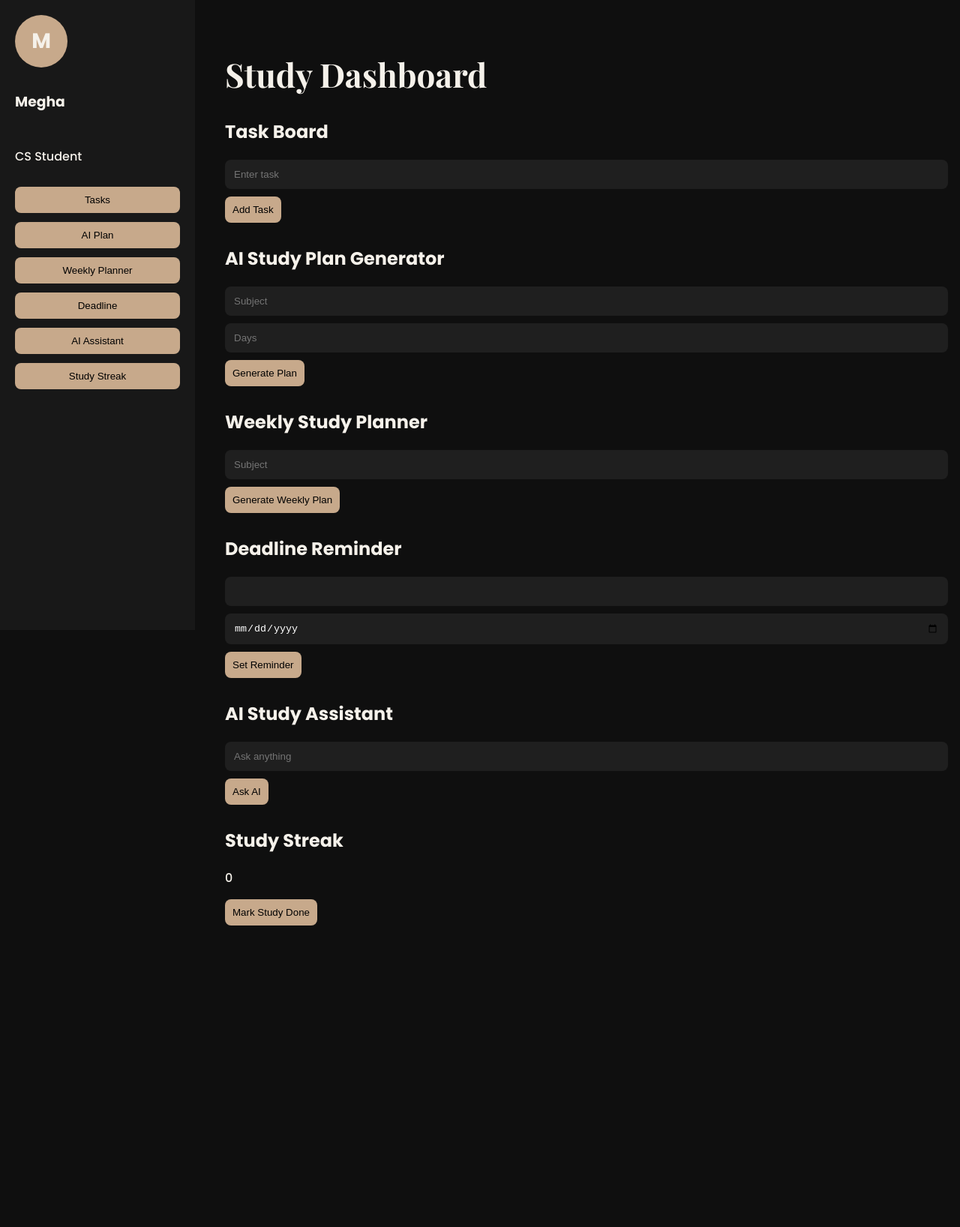
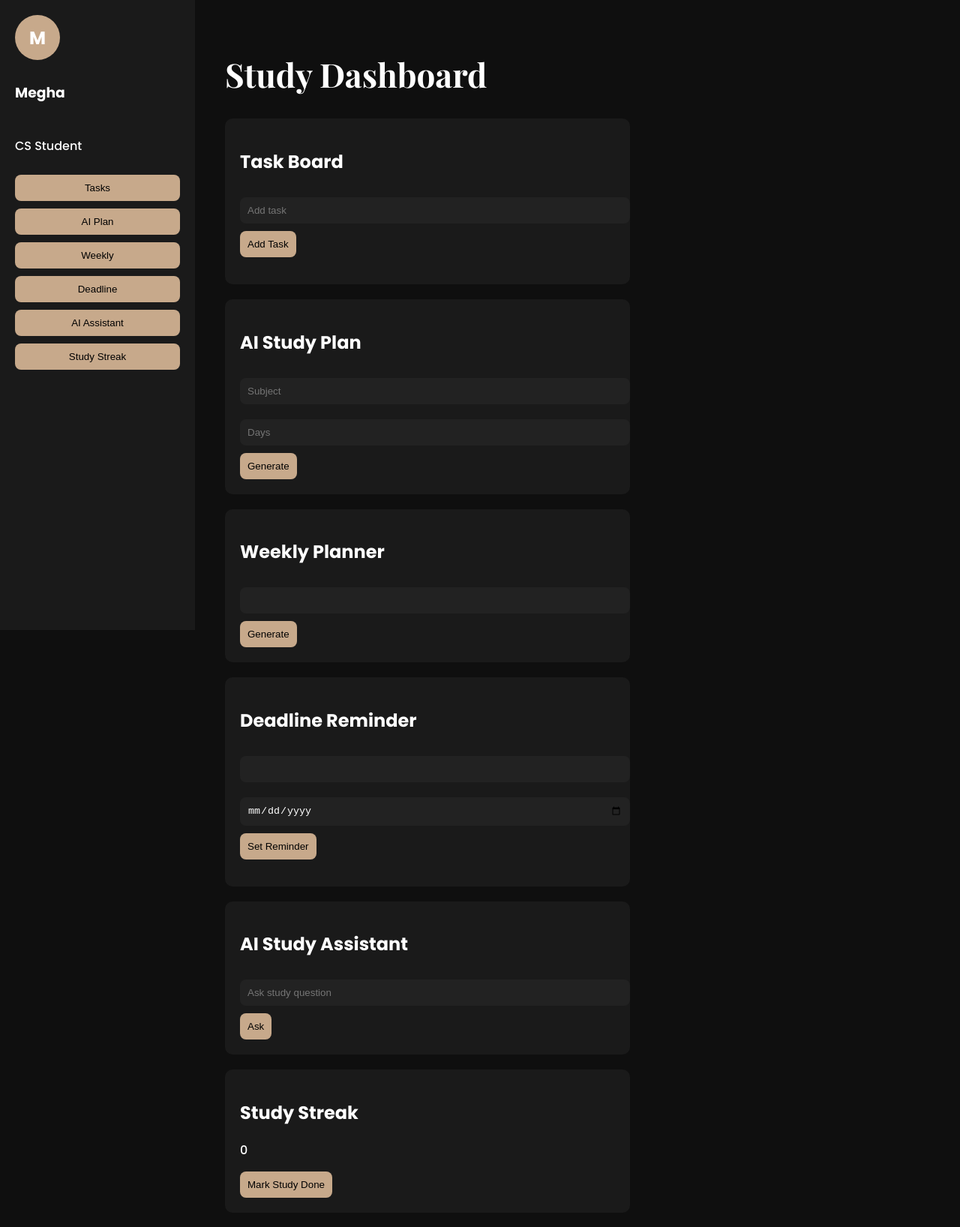
Before and after one commit to meghamanjunath794-star/student-task-manager, a plain HTML site: page frontend/index.html in a window 1280 px wide. Shown: the whole page at 75% size. Before the commit the page ends 1274 px from the top, so only its background shows below. Drawn offline with nearby package versions, Linux system fonts and the light colour scheme.

Commit message:
added modern UI and fixed AI assistant

```diff
--- a/frontend/index.html
+++ b/frontend/index.html
@@ -12,8 +12,6 @@
 
 <div class="layout">
 
-<!-- Sidebar -->
-
 <div class="sidebar">
 
 <div class="avatar">M</div>
@@ -23,158 +21,96 @@
 <p>CS Student</p>
 
 <button onclick="show('tasks')">Tasks</button>
-
-<button onclick="show('generator')">AI Plan</button>
-
-<button onclick="show('weekly')">Weekly Planner</button>
-
+<button onclick="show('plan')">AI Plan</button>
+<button onclick="show('weekly')">Weekly</button>
 <button onclick="show('deadline')">Deadline</button>
-
-<button onclick="show('chat')">AI Assistant</button>
-
+<button onclick="show('assistant')">AI Assistant</button>
 <button onclick="show('streak')">Study Streak</button>
 
 </div>
 
-<!-- Main -->
 
 <div class="main">
 
 <h1 class="page-title">Study Dashboard</h1>
 
 
-<!-- TASK BOARD -->
+<div id="tasks" class="card">
 
-<div id="tasks" class="section">
+<h2>Task Board</h2>
 
-<h2 class="section-title">Task Board</h2>
+<input id="taskInput" placeholder="Add task">
 
-<input id="taskInput" placeholder="Enter task">
-
-<button onclick="addTask()" class="primary-btn">
-
-Add Task
-
-</button>
+<button onclick="addTask()">Add Task</button>
 
 <ul id="taskList"></ul>
 
 </div>
 
 
-<!-- AI PLAN -->
+<div id="plan" class="card">
 
-<div id="generator" class="section">
-
-<h2 class="section-title">
-
-AI Study Plan Generator
-
-</h2>
+<h2>AI Study Plan</h2>
 
 <input id="subject" placeholder="Subject">
 
-<input id="days" type="number" placeholder="Days">
+<input id="days" placeholder="Days">
 
-<button onclick="generatePlan()" class="primary-btn">
-
-Generate Plan
-
-</button>
+<button onclick="generatePlan()">Generate</button>
 
 <div id="planResult"></div>
 
 </div>
 
 
-<!-- WEEKLY -->
+<div id="weekly" class="card">
 
-<div id="weekly" class="section">
+<h2>Weekly Planner</h2>
 
-<h2 class="section-title">
+<input id="weeklySubject">
 
-Weekly Study Planner
-
-</h2>
-
-<input id="weeklySubject" placeholder="Subject">
-
-<button onclick="generateWeek()" class="primary-btn">
-
-Generate Weekly Plan
-
-</button>
+<button onclick="generateWeek()">Generate</button>
 
 <div id="weekResult"></div>
 
 </div>
 
 
-<!-- DEADLINE -->
+<div id="deadline" class="card">
 
-<div id="deadline" class="section">
-
-<h2 class="section-title">
-
-Deadline Reminder
-
-</h2>
+<h2>Deadline Reminder</h2>
 
 <input id="deadlineTask">
 
 <input id="deadlineDate" type="date">
 
-<button onclick="setDeadline()" class="primary-btn">
-
-Set Reminder
-
-</button>
+<button onclick="setDeadline()">Set Reminder</button>
 
 <p id="deadlineMsg"></p>
 
 </div>
 
 
-<!-- AI ASSISTANT -->
+<div id="assistant" class="card">
 
-<div id="chat" class="section">
+<h2>AI Study Assistant</h2>
 
-<h2 class="section-title">
+<input id="chatInput" placeholder="Ask study question">
 
-AI Study Assistant
-
-</h2>
-
-<input id="chatInput" placeholder="Ask anything">
-
-<button onclick="askAI()" class="primary-btn">
-
-Ask AI
-
-</button>
+<button onclick="askAI()">Ask</button>
 
 <div id="chatResult"></div>
 
 </div>
 
 
-<!-- STREAK -->
+<div id="streak" class="card">
 
-<div id="streak" class="section">
-
-<h2 class="section-title">
-
-Study Streak
-
-</h2>
+<h2>Study Streak</h2>
 
 <p id="streakCount">0</p>
 
-<button onclick="updateStreak()" class="primary-btn">
-
-Mark Study Done
-
-</button>
+<button onclick="updateStreak()">Mark Study Done</button>
 
 </div>
 
--- a/frontend/script.js
+++ b/frontend/script.js
@@ -1,25 +1,25 @@
-function show(id){
+function signup(){
 
-document.querySelectorAll(".section")
+let email=document.getElementById("signupEmail").value
+let pass=document.getElementById("signupPassword").value
 
-.forEach(s=>s.style.display="none")
+localStorage.setItem("email",email)
+localStorage.setItem("pass",pass)
 
-document.getElementById(id).style.display="block"
+alert("Account Created")
+window.location="login.html"
 
 }
-
-/* login */
 
 function login(){
 
 let email=document.getElementById("email").value
-
 let pass=document.getElementById("password").value
 
 if(email===localStorage.getItem("email")
 && pass===localStorage.getItem("pass")){
 
-location.href="index.html"
+window.location="index.html"
 
 }else{
 
@@ -28,24 +28,6 @@ alert("Invalid login")
 }
 
 }
-
-/* signup */
-
-function signup(){
-
-let email=document.getElementById("signupEmail").value
-
-let pass=document.getElementById("signupPassword").value
-
-localStorage.setItem("email",email)
-
-localStorage.setItem("pass",pass)
-
-location.href="login.html"
-
-}
-
-/* tasks */
 
 function addTask(){
 
@@ -59,13 +41,10 @@ document.getElementById("taskList").appendChild(li)
 
 }
 
-/* AI PLAN */
-
 function generatePlan(){
 
-const subject=document.getElementById("subject").value
-
-const days=parseInt(document.getElementById("days").value)
+let subject=document.getElementById("subject").value
+let days=document.getElementById("days").value
 
 let html=""
 
@@ -79,28 +58,18 @@ document.getElementById("planResult").innerHTML=html
 
 }
 
-/* weekly */
-
 function generateWeek(){
 
 let subject=document.getElementById("weeklySubject").value
 
 let plan=[
-
 "Basics",
-
 "Introduction",
-
 "Theory",
-
 "Practice",
-
 "Revision",
-
 "Mini Project",
-
 "Final Revision"
-
 ]
 
 let html=""
@@ -115,21 +84,15 @@ document.getElementById("weekResult").innerHTML=html
 
 }
 
-/* deadline */
-
 function setDeadline(){
 
 let task=document.getElementById("deadlineTask").value
-
 let date=document.getElementById("deadlineDate").value
 
 document.getElementById("deadlineMsg").innerText=
-
 `Reminder set for ${task} on ${date}`
 
 }
-
-/* streak */
 
 function updateStreak(){
 
@@ -145,39 +108,24 @@ document.getElementById("streakCount").innerText=streak
 
 /* AI assistant */
 
-async function askAI(){
+function askAI(){
 
-const question=document.getElementById("chatInput").value
+let q=document.getElementById("chatInput").value.toLowerCase()
 
-const response=await fetch("https://api.openai.com/v1/chat/completions",{
+let answer=""
 
-method:"POST",
+if(q.includes("python")){
+answer="Start with Python basics, then learn loops, functions and build small projects."
+}
 
-headers:{
-"Content-Type":"application/json",
-"Authorization":"Bearer YOUR_OPENAI_API_KEY"
-},
+else if(q.includes("react")){
+answer="Learn HTML, CSS, JS first. Then React components, hooks and build apps."
+}
 
-body:JSON.stringify({
+else{
+answer="Study fundamentals, practice daily, and build projects to master the topic."
+}
 
-model:"gpt-4o-mini",
-
-messages:[
-
-{role:"system",content:"You are a helpful study assistant."},
-
-{role:"user",content:question}
-
-]
-
-})
-
-})
-
-const data=await response.json()
-
-document.getElementById("chatResult").innerText=
-
-data.choices[0].message.content
+document.getElementById("chatResult").innerText=answer
 
 }
--- a/frontend/style.css
+++ b/frontend/style.css
@@ -1,13 +1,13 @@
-@import url('https://fonts.googleapis.com/css2?family=Poppins:wght@300;500;700&family=Playfair+Display:wght@600;700&display=swap');
+@import url('https://fonts.googleapis.com/css2?family=Poppins:wght@300;500;700&family=Playfair+Display:wght@700&display=swap');
 
 body{
 margin:0;
 font-family:Poppins;
 background:#0f0f0f;
-color:#f5f1ea;
+color:white;
 }
 
-/* Landing */
+/* landing */
 
 .landing{
 
@@ -25,7 +25,7 @@ align-items:center;
 
 .landing-overlay{
 
-background:rgba(0,0,0,0.7);
+background:rgba(0,0,0,0.6);
 
 padding:60px;
 
@@ -35,26 +35,79 @@ text-align:center;
 
 .landing-title{
 
+font-family:Playfair Display;
+
 font-size:56px;
-
-font-family:"Playfair Display";
-
-font-weight:700;
 
 }
 
-.page-title{
+.landing-buttons button{
 
-font-size:44px;
+padding:12px 20px;
 
-font-family:"Playfair Display";
+margin:10px;
 
-font-weight:700;
+border:none;
+
+background:#c7a98b;
+
+border-radius:8px;
+
+cursor:pointer;
 
 }
 
 
-/* Layout */
+/* auth */
+
+.auth{
+
+height:100vh;
+
+display:flex;
+
+justify-content:center;
+
+align-items:center;
+
+background:url("https://images.unsplash.com/photo-1519389950473-47ba0277781c");
+
+background-size:cover;
+
+}
+
+.auth-box{
+
+background:rgba(0,0,0,0.7);
+
+padding:40px;
+
+border-radius:12px;
+
+width:350px;
+
+}
+
+.auth-box input{
+
+width:100%;
+
+padding:12px;
+
+margin:10px 0;
+
+background:#222;
+
+border:none;
+
+color:white;
+
+border-radius:8px;
+
+}
+
+
+/* dashboard */
 
 .layout{
 
@@ -66,7 +119,7 @@ display:flex;
 
 width:220px;
 
-background:#181818;
+background:#1a1a1a;
 
 height:100vh;
 
@@ -76,79 +129,11 @@ display:flex;
 
 flex-direction:column;
 
-gap:12px;
+gap:10px;
 
 }
 
 .sidebar button{
-
-background:#c7a98b;
-
-border:none;
-
-padding:10px;
-
-border-radius:8px;
-
-cursor:pointer;
-
-}
-
-.avatar{
-
-width:70px;
-
-height:70px;
-
-background:#c7a98b;
-
-border-radius:50%;
-
-display:flex;
-
-align-items:center;
-
-justify-content:center;
-
-font-size:28px;
-
-font-weight:bold;
-
-}
-
-.main{
-
-flex:1;
-
-padding:40px;
-
-}
-
-.section{
-
-margin-top:30px;
-
-}
-
-input{
-
-width:100%;
-
-padding:12px;
-
-background:#1f1f1f;
-
-border:none;
-
-border-radius:8px;
-
-color:white;
-
-margin-bottom:10px;
-
-}
-
-.primary-btn{
 
 padding:10px;
 
@@ -162,22 +147,101 @@ cursor:pointer;
 
 }
 
-ul{
+.avatar{
 
-list-style:none;
+width:60px;
 
-padding:0;
+height:60px;
+
+background:#c7a98b;
+
+border-radius:50%;
+
+display:flex;
+
+align-items:center;
+
+justify-content:center;
+
+font-weight:bold;
+
+font-size:24px;
+
+}
+
+.main{
+
+flex:1;
+
+padding:40px;
+
+}
+
+.page-title{
+
+font-size:44px;
+
+font-family:Playfair Display;
+
+}
+
+
+/* cards */
+
+.card{
+
+background:#1a1a1a;
+
+padding:20px;
+
+margin-top:20px;
+
+border-radius:10px;
+
+max-width:500px;
+
+}
+
+.card input{
+
+width:100%;
+
+padding:10px;
+
+margin:10px 0;
+
+background:#222;
+
+border:none;
+
+border-radius:8px;
+
+color:white;
+
+}
+
+.card button{
+
+padding:10px;
+
+background:#c7a98b;
+
+border:none;
+
+border-radius:8px;
+
+cursor:pointer;
 
 }
 
 li{
 
-background:#1f1f1f;
+background:#222;
 
-padding:10px;
+margin:5px 0;
 
-margin-top:8px;
+padding:8px;
 
-border-radius:8px;
+border-radius:6px;
 
 }
```
Also changed, not shown: frontend/landing.html (+0 -3 lines), frontend/login.html (+3 -6 lines), frontend/signup.html (+3 -10 lines).
